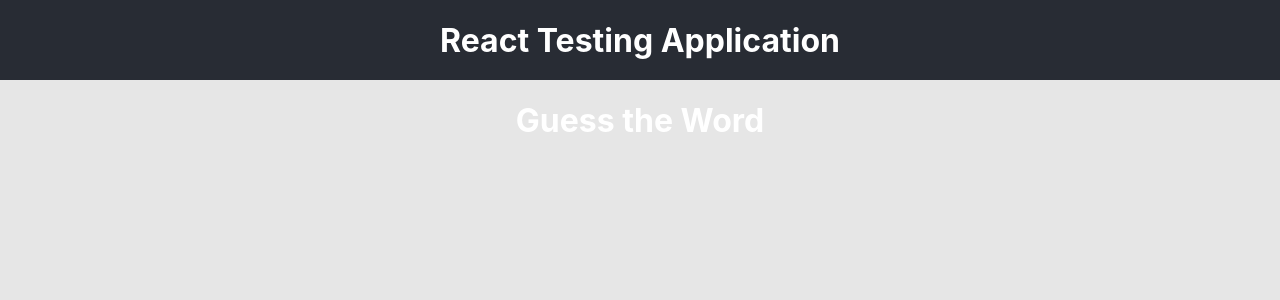
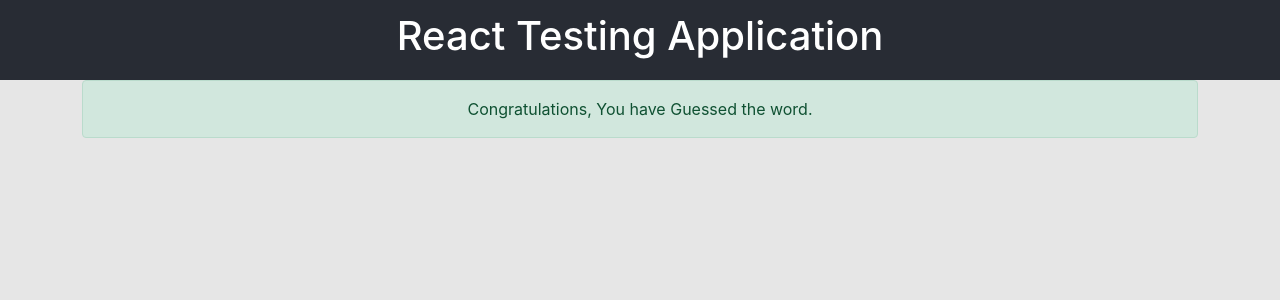
Before and after one commit to abhishekgangwar90/react-test-driven-development, a React (Create React App) app: page / in a window 1280 px wide. Shown: the top 300 px of the page. Built offline with nearby package versions, Linux system fonts and the light colour scheme.

Commit message:
feat: added the congrats component

```diff
--- a/public/index.html
+++ b/public/index.html
@@ -24,6 +24,8 @@
       work correctly both with client-side routing and a non-root public URL.
       Learn how to configure a non-root public URL by running `npm run build`.
     -->
+    <link href="https://cdn.jsdelivr.net/npm/bootstrap@5.0.1/dist/css/bootstrap.min.css" rel="stylesheet"
+      integrity="sha384-+0n0xVW2eSR5OomGNYDnhzAbDsOXxcvSN1TPprVMTNDbiYZCxYbOOl7+AMvyTG2x" crossorigin="anonymous">
     <title>React App</title>
   </head>
   <body>
--- a/src/components/Congrats/Congrats.js
+++ b/src/components/Congrats/Congrats.js
@@ -1,13 +1,23 @@
 import React from 'react';
-
+import PropTypes from 'prop-types';
 
 /**
  * @export
  * @param {*} {success}
  * @return {*}
  */
-export default function Congrats({success}){
-  return <div data-test="Congrats-component">
+function Congrats({success}){
+  return <div role="alert" className="alert alert-success" data-test="Congrats-component">
     {success && 'Congratulations, You have Guessed the word.'}
   </div>
 }
+
+Congrats.propTypes = {
+  success: PropTypes.bool.isRequired
+}
+
+Congrats.defaultProps = {
+
+}
+
+export default Congrats;
--- a/src/containers/WordGuess/index.js
+++ b/src/containers/WordGuess/index.js
@@ -1,4 +1,5 @@
 import React from 'react';
+import Congrats from '../../components/Congrats/Congrats';
 import './wordGuess.css';
 
 
@@ -6,8 +7,8 @@ import './wordGuess.css';
  * @return {*}
  */
 function WordGuess(){
-  return <div>
-    <h1 className="header">Guess the Word</h1>
+  return <div className="container">
+    <Congrats success={true} />
   </div>
 }
 
```
Also changed, not shown: 2 other files (tests, documents, lock files or other folders).
